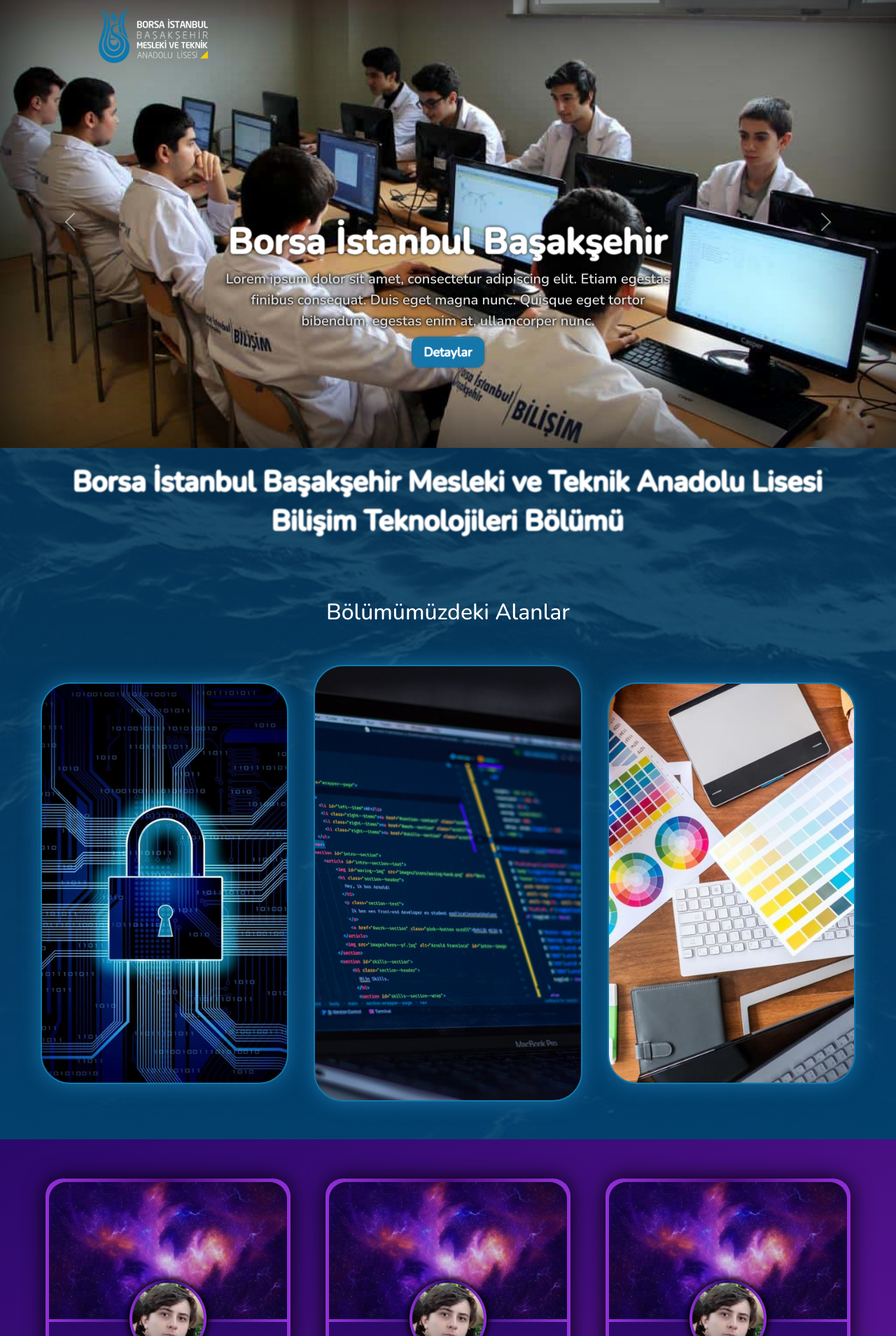
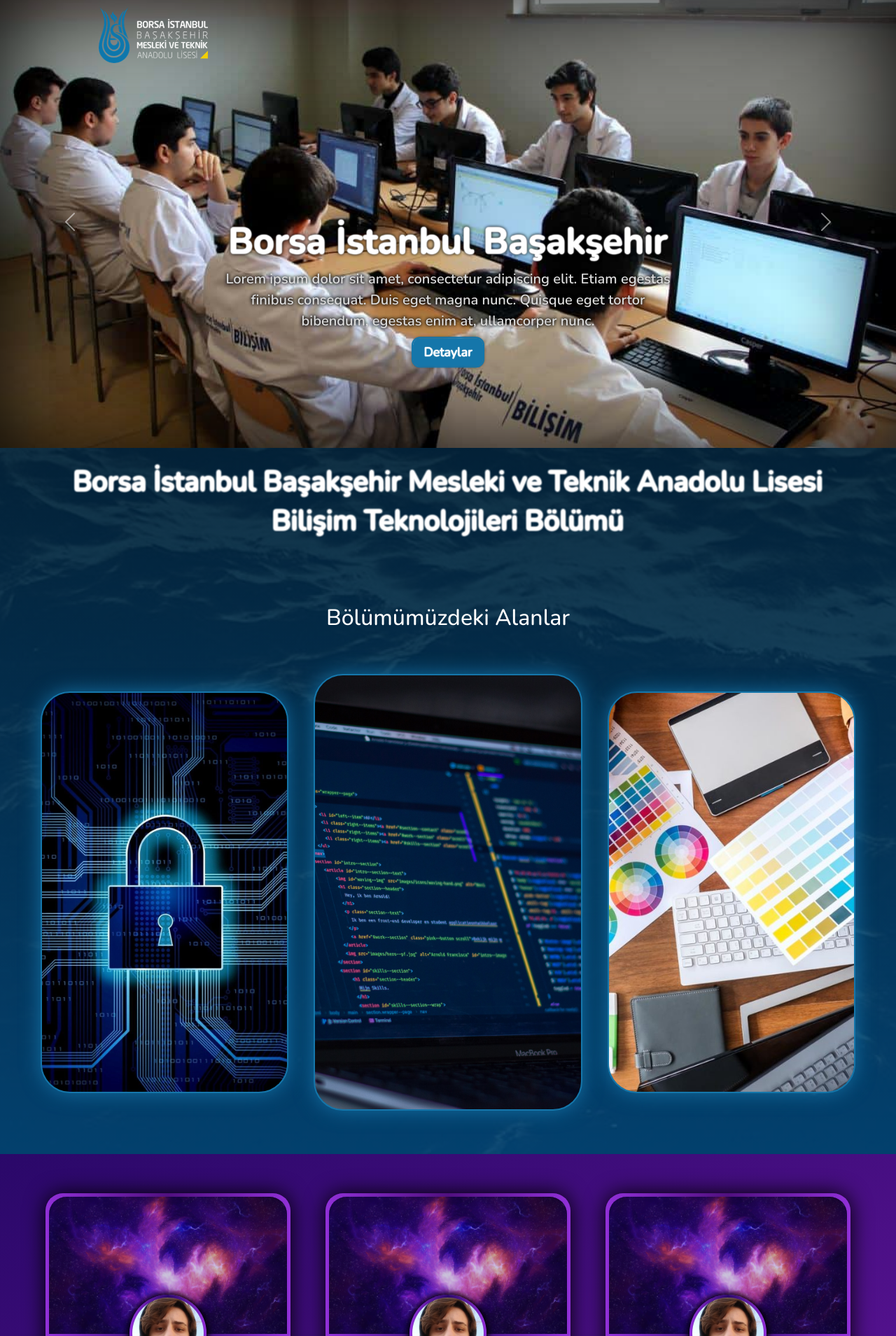
Before and after one commit to TrinsyCa/bistbilisim, a PHP site: page / in a window 1280 px wide. Shown: the top 1909 px of the page at 70% size. Run offline with PHP 8.4, Linux system fonts and the light colour scheme.

Commit message:
bistbilisim.com

```diff
--- a/index.html
+++ b/index.html
@@ -30,7 +30,7 @@
          </div>
          <script type="text/javascript">
          function googleTranslateElementInit() {
-         new google.translate.TranslateElement({pageLanguage: 'tr', includedLanguages: 'tr,en,ru,es,ar,jv,ko,pa,pt,zh-CN' ,layout: google.translate.TranslateElement.InlineLayout.SIMPLE}, 'google_translate_element');
+         new google.translate.TranslateElement({pageLanguage: 'tr', includedLanguages: 'tr,en,ru,es,ar,ko,zh-CN' ,layout: google.translate.TranslateElement.InlineLayout.SIMPLE}, 'google_translate_element');
          }
          </script>
          <script type="text/javascript" src="//translate.google.com/translate_a/element.js?cb=googleTranslateElementInit"></script>
--- a/style.css
+++ b/style.css
@@ -201,7 +201,7 @@
 }
 header .wrapper .wrapper-col
 {
-   background: linear-gradient(to top,transparent,rgba(0, 0, 0, 0.25));
+   background: linear-gradient(to top,transparent,rgba(0, 0, 0, 0.5));
    width: 100%;
    height: 100%;
    display: flex;
@@ -228,11 +228,11 @@
 .fields
 {
    width: 100%;
-   margin: 7vh 0;
+   margin: 8vh 0;
    text-align: center;
    display: flex;
    flex-direction: column;
-   gap: 50px;
+   gap: 55px;
 }
 .fields .fields-row
 {
@@ -350,6 +350,10 @@
 {
    background: #a03de7;
 }
+.student a:hover .student-banner-bg
+{
+   opacity: 0.5;
+}
 .student-banner-bg
 {
    position: absolute;
@@ -358,6 +362,7 @@
    height: 100%;
    top: 0;
    opacity: 0.25;
+   transition: 0.5s;
 }
 .student-inf button
 {
```
Also changed, not shown: img/Users/Omer_Islamoglu.jpg.
